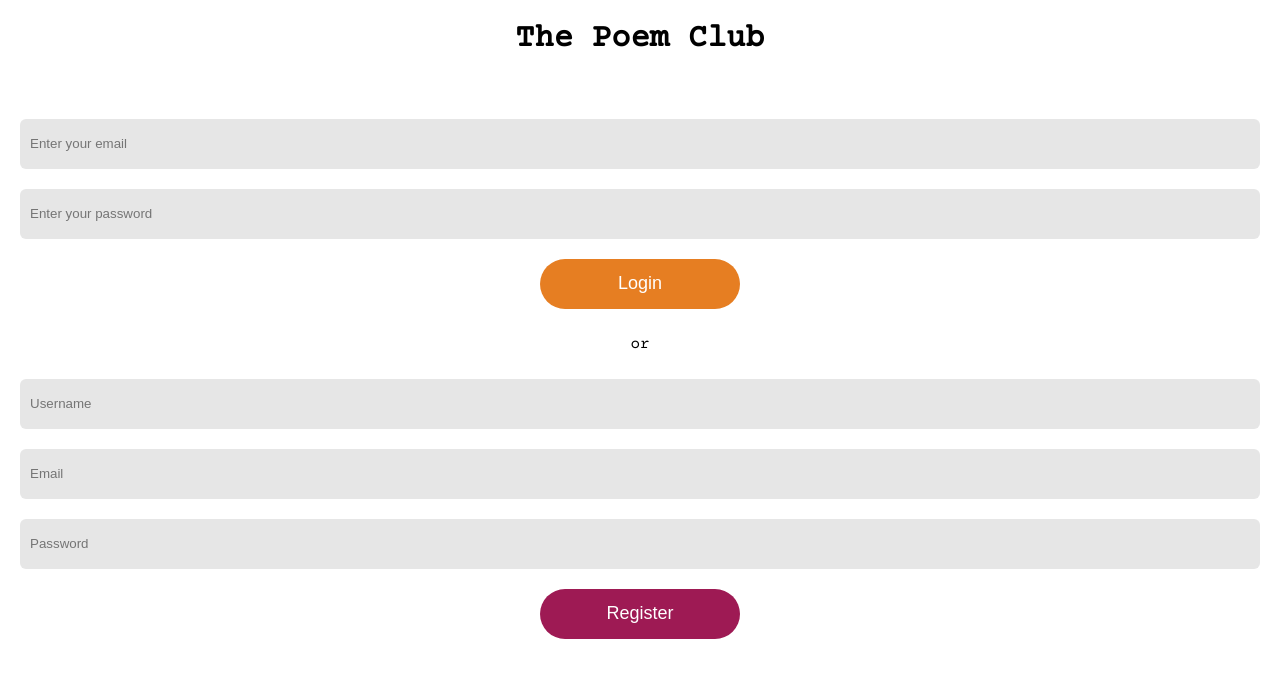
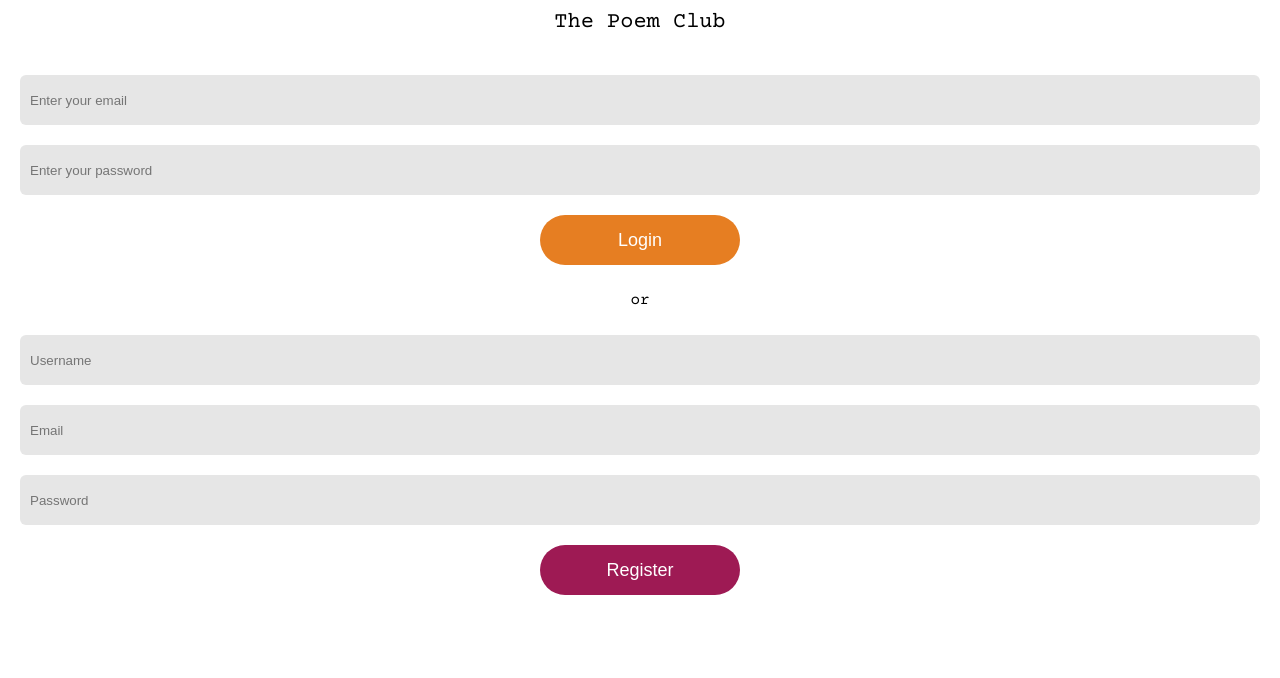
Before and after one commit to likunamatata/poetryclub, a React (Create React App) app in the folder client/: page / in a window 1280 px wide. Shown: the top 678 px of the page. Built offline with nearby package versions, Linux system fonts and the light colour scheme; the HTML template or start-up script is replaced by a standard one.

Commit message:
small style changes

```diff
--- a/client/src/App.css
+++ b/client/src/App.css
@@ -19,6 +19,11 @@ body{
 .header{
   text-align: center;
 }
+
+.title{
+  font-size: 22px;
+}
+
 
 .nav{
   height: 50px;
--- a/client/src/components/Header.jsx
+++ b/client/src/components/Header.jsx
@@ -1,4 +1,5 @@
 import React from "react";
+import { Link } from 'react-router-dom'
 
 export default function Header(props) {
   const logout = props.currentUser ? (
@@ -11,7 +12,7 @@ export default function Header(props) {
   return (
     <div className="header">
       <div className="logout-container">{logout}</div>
-      <h1>The Poem Club</h1>
+      <Link to="/" className="title">The Poem Club</Link>
     </div>
   );
 }
--- a/client/src/components/widgets/PoemLarge.jsx
+++ b/client/src/components/widgets/PoemLarge.jsx
@@ -2,7 +2,7 @@ import React, { Component } from "react";
 import styles from "../../styles/Poem.module.css";
 import { getOnePoem } from "../../services/poem-helpers";
 import { likePoem, getPoemLikes } from "../../services/like-helpers";
-import { Twitter, Facebook, Mail } from 'react-social-sharing'
+import { Twitter, Facebook, Mail } from "react-social-sharing";
 
 export default class PoemLarge extends Component {
   constructor(props) {
@@ -16,7 +16,7 @@ export default class PoemLarge extends Component {
   componentDidMount = async () => {
     const res = await getOnePoem(this.props.poem_id);
     this.setState({
-      poem: res.data
+      poem: res.data,
     });
     this.displayLikes();
   };
@@ -50,31 +50,40 @@ export default class PoemLarge extends Component {
       parsed_text = this.state.poem ? this.state.poem.text : "";
     }
 
-    const lines = !parsed_text ? '' : parsed_text.blocks.map((line, index) => {
-      return <p key={index} className={styles.poemLine}>{line.text}</p>
-    })
+    const lines = !parsed_text
+      ? ""
+      : parsed_text.blocks.map((line, index) => {
+          return (
+            <p key={index} className={styles.poemLine}>
+              {line.text}
+            </p>
+          );
+        });
 
     return (
       <div className={styles.poem}>
+        <h1>{title}</h1>
+        <p>{username}</p>
+        {lines}
+        <div className={styles.poemButtons}>
 
-        <div className= {styles.social}>
+          <div className={styles.social}>
             <Twitter
-            solid small
+              solid
+              small
               link={`https://poetryclub.surge.sh/poems/${id}`}
             />
             <Facebook
-            solid small
+              solid
+              small
               link={`https://poetryclub.surge.sh/poems/${id}`}
             />
             <Mail
-            solid small
+              solid
+              small
               link={`https://poetryclub.surge.sh/poems/${id}`}
             />
           </div>
-
-        <h1>{title}</h1>
-        <p>{username}</p>
-        {lines}
           <div className={styles.like}>
             <svg className={styles.svg}>
               <path
@@ -83,7 +92,8 @@ export default class PoemLarge extends Component {
                 d="M12 4.248c-3.148-5.402-12-3.825-12 2.944 0 4.661 5.571 9.427 12 15.808 6.43-6.381 12-11.147 12-15.808 0-6.792-8.875-8.306-12-2.944z"
               />
             </svg>
-          <p className={styles.count}>{likes ? likes.count : ''}</p>
+            <p className={styles.count}>{likes ? likes.count : ""}</p>
+          </div>
         </div>
       </div>
     );
--- a/client/src/styles/Poem.module.css
+++ b/client/src/styles/Poem.module.css
@@ -54,5 +54,18 @@
   margin: 0px;
 }
 .social{
-  text-align: right
+  text-align: right;
+  margin: 10px;
 }
+
+.poemButtons{
+  display: flex;
+  flex-direction:row;
+  justify-content: flex-end;
+  align-items: center;
+  margin: 20px 0px;
+}
+
+.social > a >div {
+  padding: 5px;
+}
```
Also changed, not shown: 1 other file (tests, documents, lock files or other folders). Lines whose indentation alone changed are shown as unchanged.
